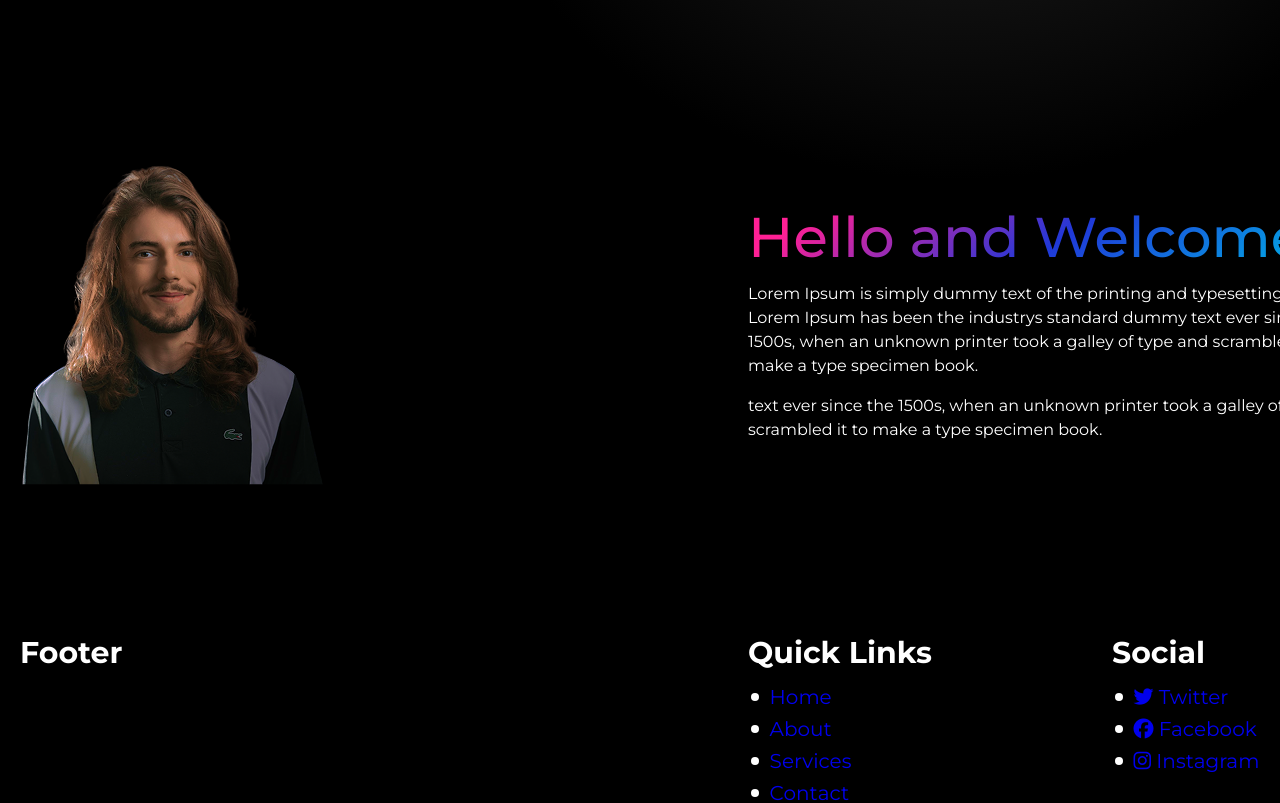
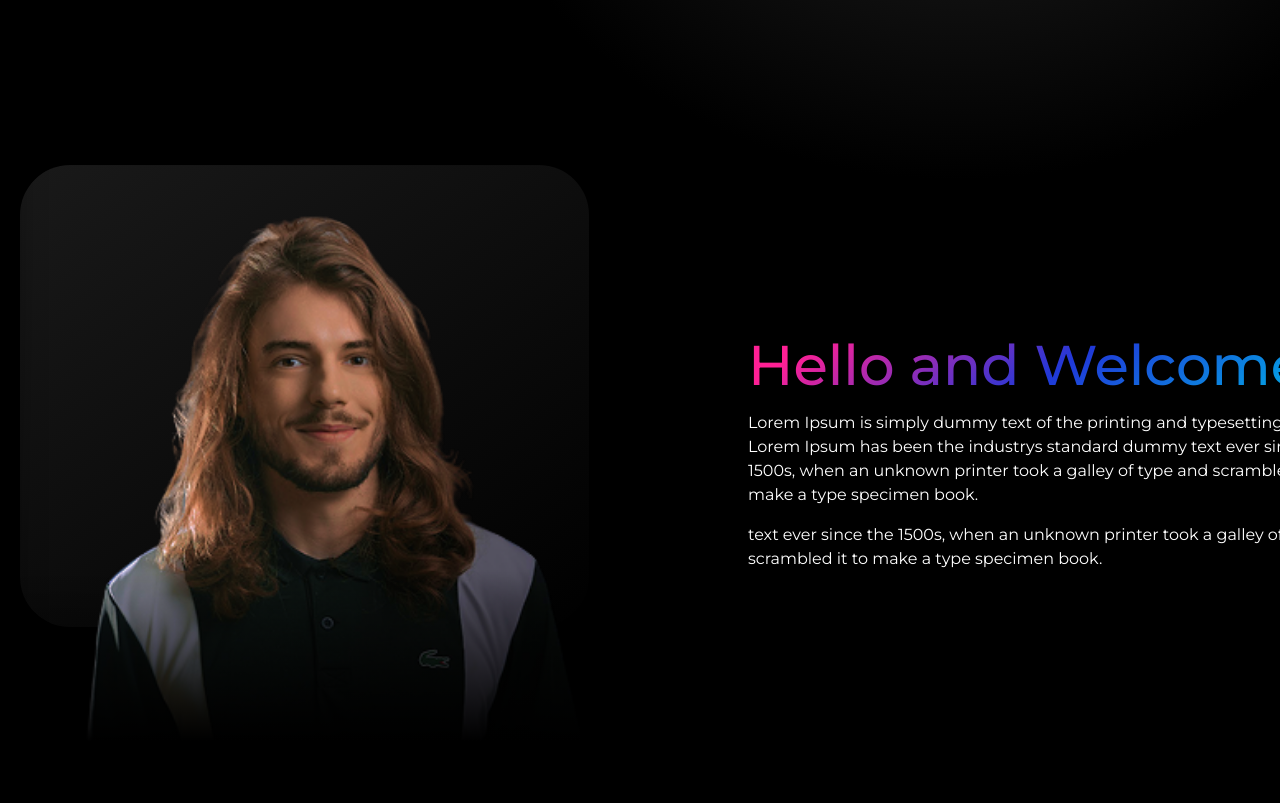
Before and after one commit to FrostByteFreddy/nuxt_portfolio, a Nuxt app: page / in a window 1280 px wide. Shown: the part 683-1486 px from the top of the page. Built offline with nearby package versions, Linux system fonts and the light colour scheme.

Commit message:
Initial TextMedia element

```diff
--- a/assets/scss/contentelements/text-media.scss
+++ b/assets/scss/contentelements/text-media.scss
@@ -8,9 +8,66 @@ section[data-component="textmedia"] {
         color: variables.$clr-white;
     }
 
-    // Special intro section with shadow that looks like a window of some sort
-    .intro {
+    .image-wrapper {
 
 
     }
+
+    .text-wrapper {
+
+
+    }
+
+    // Special intro section with shadow that looks like a window of some sort
+    &.intro {
+
+        position: relative;
+
+        .image-wrapper {
+
+            position: relative;
+            box-shadow: inset 0px -28px 40px -20px #000000;
+
+            img {
+
+                width: 80%;
+                height: 80%;
+                margin: auto;
+                padding-top: 50px;
+                display: flex;
+                align-self: center;
+                position: relative;
+            }
+
+            // Window
+            &::after {
+
+                content: "";
+                position: absolute;
+                left: 0;
+                background-color: white;
+                top: 0;
+                bottom: 20%;
+                right: 10%;
+                z-index: -1;
+                border-radius: 50px;
+                opacity: .1;
+
+                background: linear-gradient(145deg, variables.$clr-white, variables.$clr-black);
+            }
+
+            // Fade out bottom
+            &::before {
+
+                content: "";
+                position: absolute;
+                left: 0;
+                right: 0;
+                bottom: 0;
+                top: 70%;
+                background: linear-gradient(variables.$clr-transparent, variables.$clr-black);
+                z-index: 1;
+            }
+        }
+    }
 }
--- a/contentelements/TextMedia.vue
+++ b/contentelements/TextMedia.vue
@@ -5,22 +5,24 @@
             <div class="row g-5">
 
                 <div class="col-md-6 col-12 align-center" v-if="imagePos === 'left'">
+                    <div class="image-wrapper">
                         <img v-if="imageSrc" :src="imageSrc" :alt="imageAlt" />
-                    <div v-else>
                     </div>
                 </div>
 
                 <div class="col-md-6 col-12 align-center">
+                    <div class="text-wrapper">
                         <div v-if="titleHtml" v-html="titleHtml"></div>
                         <div v-if="text" v-html="text"></div>
                         <a v-if="buttonText && buttonUrl" :href="buttonUrl" :class="buttonClasses">
                             {{ buttonText }}
                         </a>
                     </div>
+                </div>
 
                 <div class="col-md-6 col-12 align-center" v-if="imagePos === 'right'">
+                    <div class="image-wrapper">
                         <img v-if="imageSrc" :src="imageSrc" :alt="imageAlt" />
-                    <div v-else>
                     </div>
                 </div>
 
```
Also changed, not shown: assets/compiled/main.css, 1 other file (tests, documents, lock files or other folders). Lines whose indentation alone changed are shown as unchanged.
